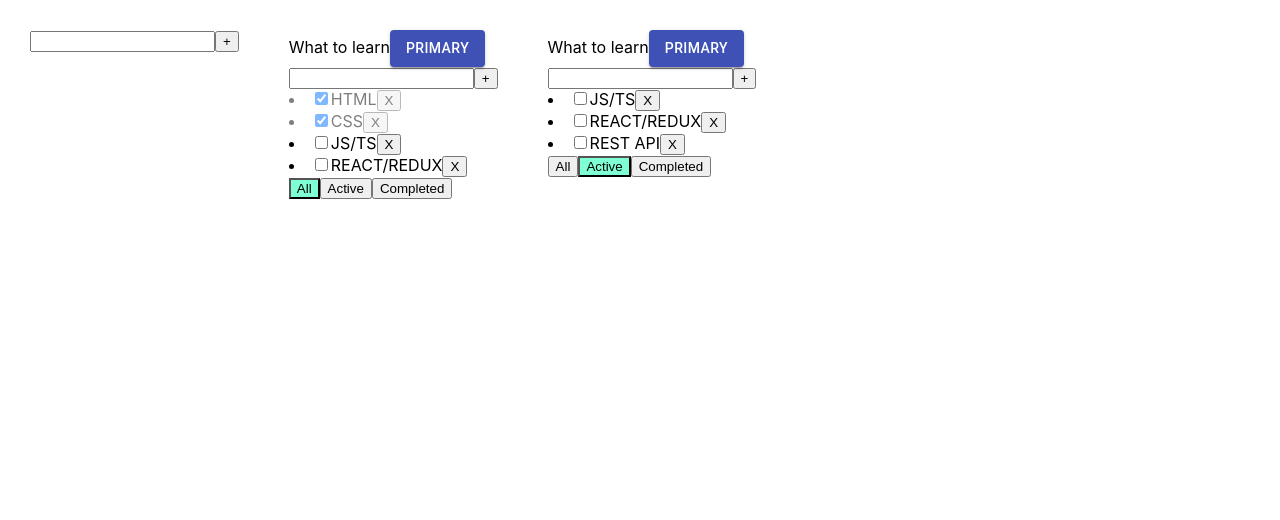
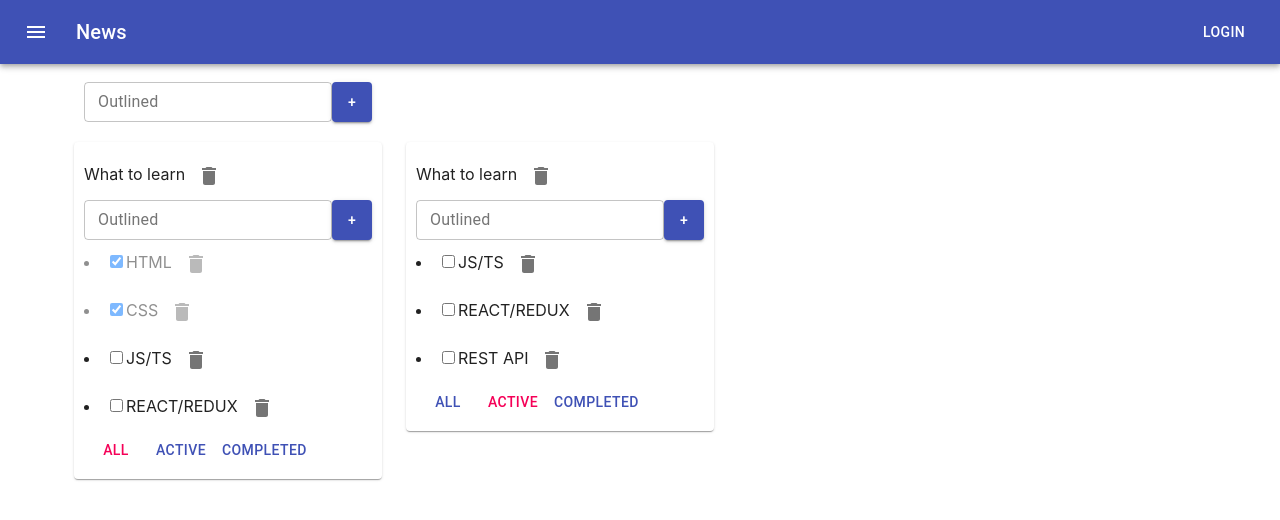
Before and after one commit to ZherdevMak/ToDoList, a React (Create React App) app: page / in a window 1280 px wide. Shown: the top 520 px of the page. Built offline with nearby package versions, Linux system fonts and the light colour scheme.

Commit message:
Week 7 after material-UI finished

```diff
--- a/package.json
+++ b/package.json
@@ -6,6 +6,7 @@
     "@emotion/react": "^11.9.3",
     "@emotion/styled": "^11.9.3",
     "@material-ui/core": "^4.12.4",
+    "@material-ui/icons": "^4.11.3",
     "@testing-library/jest-dom": "^4.2.4",
     "@testing-library/react": "^9.3.2",
     "@testing-library/user-event": "^7.1.2",
--- a/src/App.tsx
+++ b/src/App.tsx
@@ -3,6 +3,8 @@ import './App.css';
 import TodoList, {TaskType} from "./TodoList";
 import {v1} from "uuid";
 import {AddItemForm} from "./component/AddItemForm";
+import BasicAppBar from "./component/BasicAppBar";
+import {Container, Grid, Paper} from "@material-ui/core";
 
 export type FilterValuesType = 'all' | 'active' | 'completed'
 
@@ -76,8 +78,14 @@ function App() {
     }
 
     return (
+        <div>
+            <BasicAppBar/>
             <div className="App">
+                <Container fixed>
+                    <Grid container style={{marginLeft: '30px'}} spacing={3}>
                         <AddItemForm addItem={addTodolist}/>
+                    </Grid>
+                    <Grid container style={{padding: '20px'}} spacing={3}>
                         {todoLists.map((el) => {
                             let tasksForRender = tasks[el.id]
                             if (el.filter === 'active') {
@@ -86,7 +94,8 @@ function App() {
                             if (el.filter === 'completed') {
                                 tasksForRender = tasks[el.id].filter(t => t.isDone === true)
                             }
-                return (
+                            return (<Grid item>
+                                <Paper style={{padding: '10px'}}>
                                 <TodoList
                                     key={el.id}
                                     TodoListID={el.id}
@@ -101,10 +110,14 @@ function App() {
                                     titleEdit={titleEdit}
                                     editTask={editTask}
                                 />
+                            </Paper>
+                        </Grid>
                         )
                         })
                         }
-
+                    </Grid>
+                </Container>
+            </div>
         </div>
     );
 }
--- a/src/TodoList.tsx
+++ b/src/TodoList.tsx
@@ -4,7 +4,8 @@ import stl from './TodoList.module.css'
 import CheckBox from "./component/CheckBox";
 import {AddTaskForm} from "./component/AddTaskForm";
 import {EditableSpan} from "./component/EditableSpan";
-import {Button} from "@material-ui/core";
+import {Button, IconButton} from "@material-ui/core";
+import {Delete} from "@material-ui/icons";
 
 export type TaskType = {
     id: string,
@@ -16,73 +17,72 @@ export type TodoListPropsType = {
 
     title: string,
     tasks: Array<TaskType>
-    removeTask: (TodoListTD:string, taskID: string) => void
-    changeTodoListFilter: (TodoListID: string,filter: FilterValuesType) => void
-    changeIsDone: (TodoListID:string, Tid:string, isDone: boolean) => void
-    addTask: (TodoListID:string, title: string) => void
+    removeTask: (TodoListTD: string, taskID: string) => void
+    changeTodoListFilter: (TodoListID: string, filter: FilterValuesType) => void
+    changeIsDone: (TodoListID: string, Tid: string, isDone: boolean) => void
+    addTask: (TodoListID: string, title: string) => void
     filter: any
     TodoListID: string
-    removeTodoList: (TodoListID:string) => void
-    titleEdit:(ID:string, editedTitle: string)=>void
-    editTask:(ID:string,taskID:string, editedTitle: string)=>void
+    removeTodoList: (TodoListID: string) => void
+    titleEdit: (ID: string, editedTitle: string) => void
+    editTask: (ID: string, taskID: string, editedTitle: string) => void
 }
 
 const TodoList = (props: TodoListPropsType) => {
 
 
-    const changeIsDoneHandler = (Tid: string, isDone:boolean) => {
-        props.changeIsDone(props.TodoListID,Tid,isDone)
+    const changeIsDoneHandler = (Tid: string, isDone: boolean) => {
+        props.changeIsDone(props.TodoListID, Tid, isDone)
     }
-    const addTaskHandler = (title:string) => {
+    const addTaskHandler = (title: string) => {
         props.addTask(props.TodoListID, title)
     }
     const taskJsx = props.tasks.map(task => {
 
         return (
-            <li key={task.id} className={task.isDone?stl.isDone:""}>
-                <CheckBox isDone={task.isDone} callBack={(isDone)=>changeIsDoneHandler(task.id, isDone)}/>
-                {/*<input type='checkbox' checked={task.isDone} onChange={(e) => changeIsDoneHandler(task.id, e)}/>*/}
-                {/*<span>{task.title}</span>*/}
-                <EditableSpan title={task.title}  callBack={(title: string)=>editTaskHandler(task.id,title)}/>
-                <button onClick={() => {
-                    props.removeTask(props.TodoListID,task.id)
-                }}>X
-                </button>
+            <li key={task.id} className={task.isDone ? stl.isDone : ""}>
+                <CheckBox isDone={task.isDone} callBack={(isDone) => changeIsDoneHandler(task.id, isDone)}/>
+                <EditableSpan title={task.title} callBack={(title: string) => editTaskHandler(task.id, title)}/>
+                <IconButton aria-label="delete" onClick={() => {
+                    props.removeTask(props.TodoListID, task.id)
+                }}><Delete/>
+                </IconButton>
             </li>
         )
     })
     const removeTodoList = () => {
-      props.removeTodoList(props.TodoListID)
+        props.removeTodoList(props.TodoListID)
     }
-    const titleEditHandler = (editedTitle:string) => {
+    const titleEditHandler = (editedTitle: string) => {
         props.titleEdit(props.TodoListID, editedTitle)
     }
-    const editTaskHandler = (taskID:string,editedTitle:string) => {
-      props.editTask(props.TodoListID,taskID,editedTitle )
+    const editTaskHandler = (taskID: string, editedTitle: string) => {
+        props.editTask(props.TodoListID, taskID, editedTitle)
     }
 
     return (
         <div>
             <div>
-                <EditableSpan callBack={titleEditHandler} title = {props.title}/>
-               {/*<button onClick={removeTodoList}>X</button>*/}
-                <Button variant="contained" color="primary" onClick={removeTodoList}>Primary</Button>
-                <AddTaskForm callBack={addTaskHandler} />
+                <EditableSpan callBack={titleEditHandler} title={props.title}/>
+                <IconButton aria-label="delete" onClick={removeTodoList}>
+                    <Delete/>
+                </IconButton>
+                <AddTaskForm callBack={addTaskHandler}/>
 
                 <div>{taskJsx}</div>
                 <div>
-                    <button className={props.filter === 'all' ? stl.activeFilter: ''} onClick={() => {
-                        props.changeTodoListFilter(props.TodoListID, 'all')
-                    }}>All
-                    </button>
-                    <button className={props.filter === 'active' ? stl.activeFilter: ''} onClick={() => {
-                        props.changeTodoListFilter(props.TodoListID,'active')
-                    }}>Active
-                    </button>
-                    <button className={props.filter === 'completed' ? stl.activeFilter: ''} onClick={() => {
-                        props.changeTodoListFilter(props.TodoListID,'completed')
-                    }}>Completed
-                    </button>
+                    <Button color={props.filter === 'all' ? "secondary" : "primary"}
+                            onClick={() => {
+                                props.changeTodoListFilter(props.TodoListID, 'all')
+                            }}>All</Button>
+                    <Button color={props.filter === 'active' ? "secondary" : "primary"}
+                            onClick={() => {
+                                props.changeTodoListFilter(props.TodoListID, 'active')
+                            }}>Active</Button>
+                    <Button color={props.filter === 'completed' ? "secondary" : "primary"}
+                            onClick={() => {
+                                props.changeTodoListFilter(props.TodoListID, 'completed')
+                            }}>Completed</Button>
                 </div>
             </div>
         </div>
--- a/src/component/AddItemForm.tsx
+++ b/src/component/AddItemForm.tsx
@@ -1,4 +1,5 @@
 import React, {ChangeEvent, KeyboardEvent, useState} from 'react';
+import {Button, TextField} from "@material-ui/core";
 
 type AddItemFormPropsType = {
     addItem: (title: string) => void
@@ -30,13 +31,15 @@ export function AddItemForm(props: AddItemFormPropsType) {
     }
 
     return <div>
-        <input value={title}
-               onChange={onChangeHandler}
-               onKeyPress={onKeyPressHandler}
-               className={error ? "error" : ""}
+        <TextField id="outlined-basic" label="Outlined" variant="outlined" size={"small"}
+                   value={title}
+                   onChange={onChangeHandler}
+                   onKeyPress={onKeyPressHandler}
+                   className={error ? "error" : ""}
         />
-        <button onClick={addItem}>+</button>
-
+        <Button variant="contained" color="primary" onClick={addItem}
+                style={{width: '40px', height: '40px', minWidth: '40px'}}
+        >+</Button>
         {error && <div className="error-message">{error}</div>}
     </div>
 }
--- a/src/component/AddTaskForm.tsx
+++ b/src/component/AddTaskForm.tsx
@@ -1,10 +1,12 @@
 import React, {ChangeEvent, useState} from 'react';
 import stl from "../TodoList.module.css";
+import {Button, TextField} from "@material-ui/core";
+
 type AddTaskFormType = {
-    callBack:(title: string) => void
+    callBack: (title: string) => void
 }
 
-export const AddTaskForm = (props:AddTaskFormType) => {
+export const AddTaskForm = (props: AddTaskFormType) => {
     let [title, setTitle] = useState<string>('')
     let [error, setError] = useState<string | null>(null)
 
@@ -12,10 +14,10 @@ export const AddTaskForm = (props:AddTaskFormType) => {
         setTitle(e.currentTarget.value)
         setError(null)
     }
-    const OnKeyPressHandler = (event:React.KeyboardEvent<HTMLElement>) => {
-             if (event.key === "Enter") {
-                 addTask()
-             }
+    const OnKeyPressHandler = (event: React.KeyboardEvent<HTMLElement>) => {
+        if (event.key === "Enter") {
+            addTask()
+        }
     }
     const addTask = () => {
         if (title.trim() !== "") {
@@ -27,11 +29,15 @@ export const AddTaskForm = (props:AddTaskFormType) => {
     }
     return (
         <div>
-            <input value={title}
-                   onKeyPress={OnKeyPressHandler}
-                   onChange={onChangeHandler}
-                   className={error ? stl.error : ''}/>
-            <button onClick={addTask}>+</button>
+            <TextField id="outlined-basic" label="Outlined" variant="outlined" size={"small"}
+                       value={title}
+                       onChange={onChangeHandler}
+                       onKeyPress={OnKeyPressHandler}
+                       className={error ? "error" : ""}
+            />
+            <Button variant="contained" color="primary" onClick={addTask}
+                    style={{width: '40px', height: '40px', minWidth: '40px'}}
+            >+</Button>
             {error && <div className={stl.errorMessage}>{error}</div>}
         </div>
     );
--- /dev/null
+++ b/src/component/BasicAppBar.tsx
@@ -0,0 +1,40 @@
+import React from 'react';
+import { makeStyles } from '@material-ui/core/styles';
+import AppBar from '@material-ui/core/AppBar';
+import Toolbar from '@material-ui/core/Toolbar';
+import Typography from '@material-ui/core/Typography';
+import Button from '@material-ui/core/Button';
+import IconButton from '@material-ui/core/IconButton';
+import MenuIcon from '@material-ui/icons/Menu';
+
+const useStyles = makeStyles((theme) => ({
+    root: {
+        flexGrow: 1,
+    },
+    menuButton: {
+        marginRight: theme.spacing(2),
+    },
+    title: {
+        flexGrow: 1,
+    },
+}));
+
+export default function BasicAppBar() {
+    const classes = useStyles();
+
+    return (
+        <div className={classes.root}>
+            <AppBar position="static">
+                <Toolbar>
+                    <IconButton edge="start" className={classes.menuButton} color="inherit" aria-label="menu">
+                        <MenuIcon />
+                    </IconButton>
+                    <Typography variant="h6" className={classes.title}>
+                        News
+                    </Typography>
+                    <Button color="inherit">Login</Button>
+                </Toolbar>
+            </AppBar>
+        </div>
+    );
+}
--- a/src/component/EditableSpan.tsx
+++ b/src/component/EditableSpan.tsx
@@ -1,8 +1,10 @@
 import React, {useState} from 'react';
+import {TextField} from "@material-ui/core";
+import classes from "*.module.sass";
 
 type EditableSpanType = {
     title: string
-    callBack: (editedTitle:string)=>void
+    callBack: (editedTitle: string) => void
 }
 
 
@@ -10,16 +12,16 @@ export const EditableSpan = (props: EditableSpanType) => {
     let [edit, setEdit] = useState<boolean>(false)
     let [editedTitle, setEditedTitle] = useState<string>(props.title)
     let [error, setError] = useState<string | null>(null)
-    const onChangeHandler = (e:React.ChangeEvent<HTMLInputElement>)=> {
+    const onChangeHandler = (e: React.ChangeEvent<HTMLInputElement | HTMLTextAreaElement>) => {
         setEditedTitle(e.currentTarget.value)
     }
-    const spanHandler = ()=> {
+    const spanHandler = () => {
         setEdit(!edit)
         addTask()
 
     }
 
-    const OnKeyPressHandler = (event:React.KeyboardEvent<HTMLElement>) => {
+    const OnKeyPressHandler = (event: React.KeyboardEvent<HTMLElement>) => {
         if (event.key === "Enter") {
             setEdit(!edit)
             addTask()
@@ -35,7 +37,8 @@ export const EditableSpan = (props: EditableSpanType) => {
 
     return (
         edit
-            ? <input type={"text"} autoFocus onBlur={spanHandler} onKeyPress={OnKeyPressHandler} onChange={(e)=> {onChangeHandler(e)}} value={editedTitle}/>
+            ? <TextField id="outlined-basic" label="Outlined" variant="outlined"
+                         type={"text"} autoFocus onBlur={spanHandler} onKeyPress={OnKeyPressHandler} onChange={(e)=>{onChangeHandler(e)}} value={editedTitle}/>
             : <span onDoubleClick={spanHandler}>{props.title}</span>
 
     );
```
Lines whose indentation alone changed are shown as unchanged.
